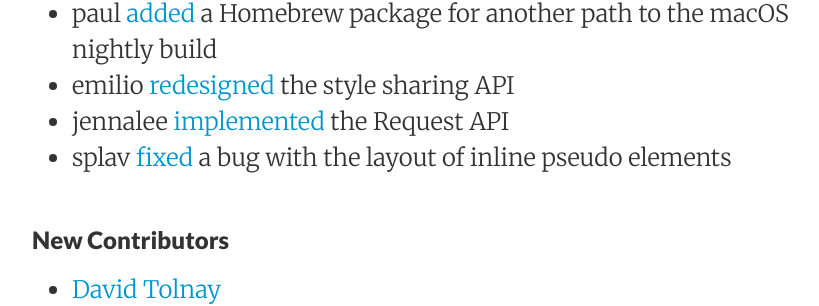
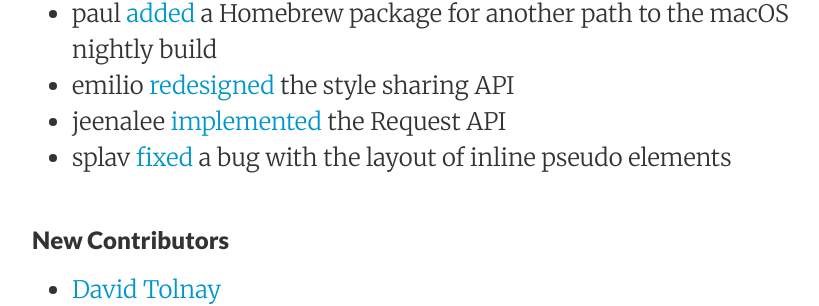
Before and after one commit to servo/blog.servo.org, a Jekyll site: the page built from _posts/2016-08-15-twis-75.md, in a window 1280 px wide and 900 px high, scrolled down 1639 px. Shown: the part 154-460 px from the top of the window, without its empty margins (224-1043 px from the left). Built offline with Jekyll 4.4.1, drawn with Linux system fonts in a browser that asks for light colours.

Commit message:
Correct jeenalee's name

```diff
--- a/_posts/2016-08-15-twis-75.md
+++ b/_posts/2016-08-15-twis-75.md
@@ -36,7 +36,7 @@
  - emilio [fixed](https://github.com/servo/servo/pull/12777) issues related to the client point with fixed positioned stacking contexts
  - paul [added](https://github.com/servo/servo/pull/12688) a Homebrew package for another path to the macOS nightly build
  - emilio [redesigned](https://github.com/servo/rust-selectors/pull/93) the style sharing API
- - jennalee [implemented](https://github.com/servo/servo/pull/12700) the Request API
+ - jeenalee [implemented](https://github.com/servo/servo/pull/12700) the Request API
  - splav [fixed](https://github.com/servo/servo/pull/12669) a bug with the layout of inline pseudo elements
 
 ### New Contributors
```
Also changed, not shown: _posts/2016-08-08-twis-74.md (+1 -1 lines).
